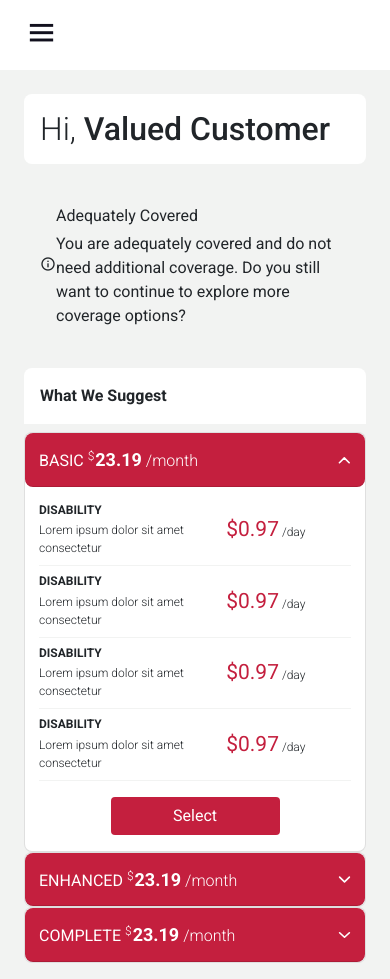
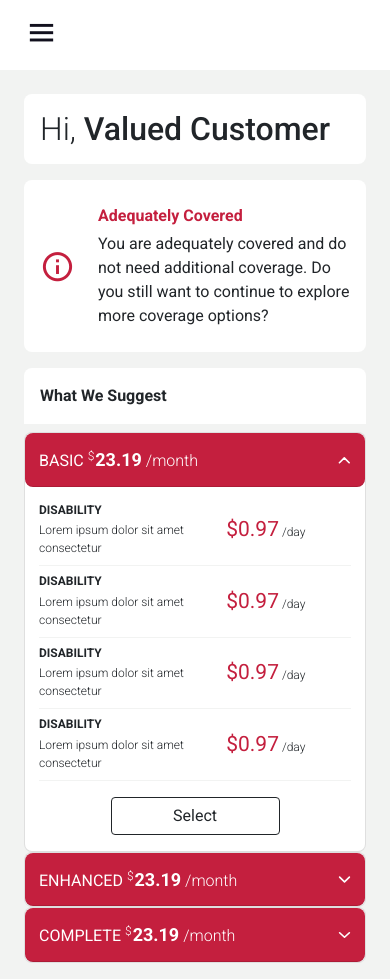
Before and after one commit to jsukrut-lti/cibc, a Django app: page /insurance/dashboard/1 in a window 390 px wide, after a click that opens the changed part. Shown: the top 979 px of the page. Run offline with Django 3.2, Linux system fonts and the light colour scheme; parts of the project's set-up code (start-up, migrations or seed data) failed here and were passed over.

Commit message:
done changes on dashboard page as well make some content changes on exitapplication page

```diff
--- a/insurancePersonalizationAndRecommendation/static/creditInsurance/css/_dashboard.scss
+++ b/insurancePersonalizationAndRecommendation/static/creditInsurance/css/_dashboard.scss
@@ -549,6 +549,29 @@
             }
         }
 
+        .surplus {
+            border-radius: 8px;
+            background-color: $white;
+
+            .surplusIcon {
+                height: 35px;
+                width: 35px;
+                margin-right: 23px;
+
+                .bx-info-circle {
+                    font-size: 35px;
+                    color: $CIBC_nav;
+                }
+            }
+
+            .surplusRight {
+                .surplusTitle {
+                    color: $CIBC_nav;
+                    font-weight: 700;
+                }
+            }
+        }
+
         .pricingTable {
             .suggestion {
                 background-color: $white;
@@ -568,7 +591,7 @@
                         padding: 16px 14px;
 
                         &::after {
-                            background-image: url('/images/downloadPricing.svg');
+                            background-image: url('../images/downloadPricing.svg');
                             width: 0.8rem;
                             height: 0.8rem;
                             background-size: 0.8rem;
@@ -638,6 +661,19 @@
                                     }
                                 }
                             }
+
+                            .btn.commonBtn {
+                                background-color: transparent;
+                                color: #212529;
+                                border: 1px solid #212529;
+                                transition: 0.3s ease;
+
+                                &:hover {
+                                    background-color: $CIBC_nav;
+                                    color: $white;
+                                    border-color: $CIBC_nav;
+                                }
+                            }
                         }
                     }
                 }
@@ -658,7 +694,7 @@
                     color: #212529;
 
                     &::after {
-                        background-image: url('/images/download.svg');
+                        background-image: url('../images/download.svg');
                     }
                 }
             }
@@ -749,3 +785,12 @@
         }
     }
 }
+
+// Modal CSS Start
+#ConfirmPackage {
+    .modal-footer {
+        .btn {
+            min-width: 100px;
+        }
+    }
+}
--- a/insurancePersonalizationAndRecommendation/static/creditInsurance/css/_global.scss
+++ b/insurancePersonalizationAndRecommendation/static/creditInsurance/css/_global.scss
@@ -103,6 +103,20 @@ a {
     min-width: 169px;
 }
 
+.btn.commonBtnSecondary {
+    background-color: transparent;
+    color: #212529;
+    border: 1px solid #212529;
+    min-width: 169px;
+    transition: 0.3s ease;
+
+    &:hover {
+        background-color: $CIBC_nav;
+        color: $white;
+        border-color: $CIBC_nav;
+    }
+}
+
 .error {
     p {
         color: red;
--- a/insurancePersonalizationAndRecommendation/static/creditInsurance/css/style.css
+++ b/insurancePersonalizationAndRecommendation/static/creditInsurance/css/style.css
@@ -98,6 +98,21 @@ a {
   background-color: #C41F3E;
   color: #FFFFFF;
   min-width: 169px;
+}
+
+.btn.commonBtnSecondary {
+  background-color: transparent;
+  color: #212529;
+  border: 1px solid #212529;
+  min-width: 169px;
+  -webkit-transition: 0.3s ease;
+  transition: 0.3s ease;
+}
+
+.btn.commonBtnSecondary:hover {
+  background-color: #C41F3E;
+  color: #FFFFFF;
+  border-color: #C41F3E;
 }
 
 .error p {
@@ -1060,6 +1075,27 @@ a {
   font-weight: 500;
 }
 
+.dashboardContent .leftContent .surplus {
+  border-radius: 8px;
+  background-color: #FFFFFF;
+}
+
+.dashboardContent .leftContent .surplus .surplusIcon {
+  height: 35px;
+  width: 35px;
+  margin-right: 23px;
+}
+
+.dashboardContent .leftContent .surplus .surplusIcon .bx-info-circle {
+  font-size: 35px;
+  color: #C41F3E;
+}
+
+.dashboardContent .leftContent .surplus .surplusRight .surplusTitle {
+  color: #C41F3E;
+  font-weight: 700;
+}
+
 .dashboardContent .leftContent .pricingTable .suggestion {
   background-color: #FFFFFF;
   font-weight: 700;
@@ -1079,7 +1115,7 @@ a {
 }
 
 .dashboardContent .leftContent .pricingTable .pricingTableSection .accordion-item .accordion-button::after {
-  background-image: url("/images/downloadPricing.svg");
+  background-image: url("../images/downloadPricing.svg");
   width: 0.8rem;
   height: 0.8rem;
   background-size: 0.8rem;
@@ -1157,6 +1193,20 @@ a {
   font-weight: 400;
 }
 
+.dashboardContent .leftContent .pricingTable .pricingTableSection .accordion-item .accordion-body .pricingDetails .btn.commonBtn {
+  background-color: transparent;
+  color: #212529;
+  border: 1px solid #212529;
+  -webkit-transition: 0.3s ease;
+  transition: 0.3s ease;
+}
+
+.dashboardContent .leftContent .pricingTable .pricingTableSection .accordion-item .accordion-body .pricingDetails .btn.commonBtn:hover {
+  background-color: #C41F3E;
+  color: #FFFFFF;
+  border-color: #C41F3E;
+}
+
 .dashboardContent .leftContent .dashboardFaqSection .suggestion {
   background-color: #FFFFFF;
   border-top-left-radius: 8px;
@@ -1170,7 +1220,7 @@ a {
 }
 
 .dashboardContent .leftContent .dashboardFaqSection .dashboardFaqContent .accordion-button::after {
-  background-image: url("/images/download.svg");
+  background-image: url("../images/download.svg");
 }
 
 .dashboardContent .rightContent {
@@ -1275,6 +1325,10 @@ a {
 
 .dashboardContent .rightContent .aboutYou .circularProgress {
   border-bottom: 1px solid #F2F3F2;
+}
+
+#ConfirmPackage .modal-footer .btn {
+  min-width: 100px;
 }
 
 /* Anecdotes & FAQ CSS Start */
--- a/insurancePersonalizationAndRecommendation/templates/creditInsurance/dashboard.html
+++ b/insurancePersonalizationAndRecommendation/templates/creditInsurance/dashboard.html
@@ -3,8 +3,11 @@
 {% load static %}
         <div class="main">
             <div class="d-flex justify-content-between align-items-center topBar">
-                <div class="toggle">
-                    <i class='bx bx-menu' onclick="openNavMob()"></i>
+                <div class="toggle d-lg-block d-none">
+                    <i class='bx bx-menu'></i>
+                </div>
+                <div class="toggle d-block d-lg-none">
+                    <i class='bx bx-menu mobileMenu' onclick="openNavMob()"></i>
                 </div>
 
                 <div class="rightSec d-flex align-items-center justify-content-center">
@@ -113,9 +116,8 @@
                                                                 </div>
                                                             </div>
                                                             <div class="text-center mt-3">
-                                                                <a href="/insurance/termCondition2/{{ id }}" >
-                                                                    <button class="btn commonBtn" >Select</button>
-                                                                </a>
+                                                                <button class="btn commonBtn" data-bs-toggle="modal"
+                                                                data-bs-target="#ConfirmPackage">Select</button>
                                                             </div>
                                                         </div>
                                                     </div>
@@ -174,9 +176,8 @@
                                                                 </div>
                                                             </div>
                                                             <div class="text-center mt-3">
-                                                                <a href="/insurance/termCondition2/{{ id }}" >
-                                                                    <button class="btn commonBtn" >Select</button>
-                                                                </a>
+                                                                <button class="btn commonBtn" data-bs-toggle="modal"
+                                                                data-bs-target="#ConfirmPackage">Select</button>
                                                             </div>
                                                         </div>
                                                     </div>
@@ -235,9 +236,8 @@
                                                                 </div>
                                                             </div>
                                                             <div class="text-center mt-3">
-                                                                <a href="/insurance/termCondition2/{{ id }}" >
-                                                                    <button class="btn commonBtn" >Select</button>
-                                                                </a>
+                                                                <button class="btn commonBtn" data-bs-toggle="modal"
+                                                                data-bs-target="#ConfirmPackage">Select</button>
                                                             </div>
                                                         </div>
                                                     </div>
@@ -356,4 +356,25 @@
             </div>
         </div>
 
+        <!-- Modal -->
+    <div class="modal fade" id="ConfirmPackage" data-bs-backdrop="static" data-bs-keyboard="false" tabindex="-1"
+    aria-labelledby="confirmPackageLabel" aria-hidden="true">
+        <div class="modal-dialog modal-dialog-centered">
+            <div class="modal-content">
+                <div class="modal-header">
+                    <h5 class="modal-title" id="confirmPackageLabel">Insurance Package</h5>
+                    <!-- <button type="button" class="btn-close" data-bs-dismiss="modal" aria-label="Close"></button> -->
+                </div>
+                <div class="modal-body">
+                    <p class="">Are you sure you want to select this package?</p>
+                    <p class="m-0 small"><strong>Note:</strong> You have to complete the IEQ journey to complete the process.</p>
+                </div>
+                <div class="modal-footer">
+                    <button type="button" class="btn commonBtn">Yes</button>
+                    <button type="button" data-bs-dismiss="modal" class="btn commonBtnSecondary">No</button>
+                </div>
+            </div>
+        </div>
+    </div>
+
 {% endblock %}
--- a/insurancePersonalizationAndRecommendation/templates/creditInsurance/exitApplication.html
+++ b/insurancePersonalizationAndRecommendation/templates/creditInsurance/exitApplication.html
@@ -22,7 +22,7 @@
                                 <p class="notEligibleMsg mb-5 mt-3">You are now exiting the tool, all existing changes have been updated and saved. You will now be redirected to the CIBC insurance page.</p>
                             </div>
                             <div class="closePage text-center">
-                                <button type="button" class="btn commonBtn mb-3">Exit</button>
+                                <button type="button" class="btn commonBtn mb-3">Back to summary</button>
                                 <div class="contactSec mt-4 mb-2">
                                     <div class="contactDetails d-flex justify-content-center">
                                         <div class="mail mb-2">
```
Also changed, not shown: insurancePersonalizationAndRecommendation/templates/creditInsurance/anecdotesArchetypeInformation.html (+5 -2 lines), insurancePersonalizationAndRecommendation/templates/creditInsurance/anecdotesArchetypeSelection.html (+5 -2 lines), insurancePersonalizationAndRecommendation/templates/creditInsurance/faq.html (+5 -2 lines), 1 other file.
